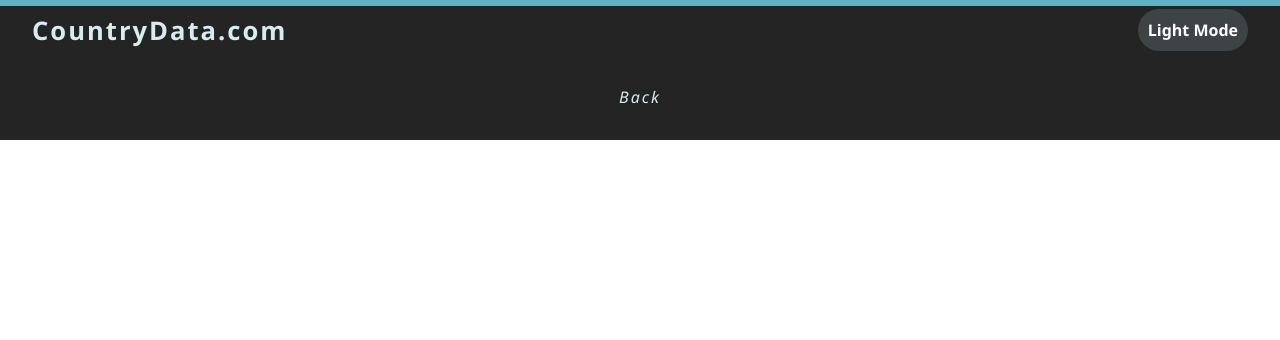
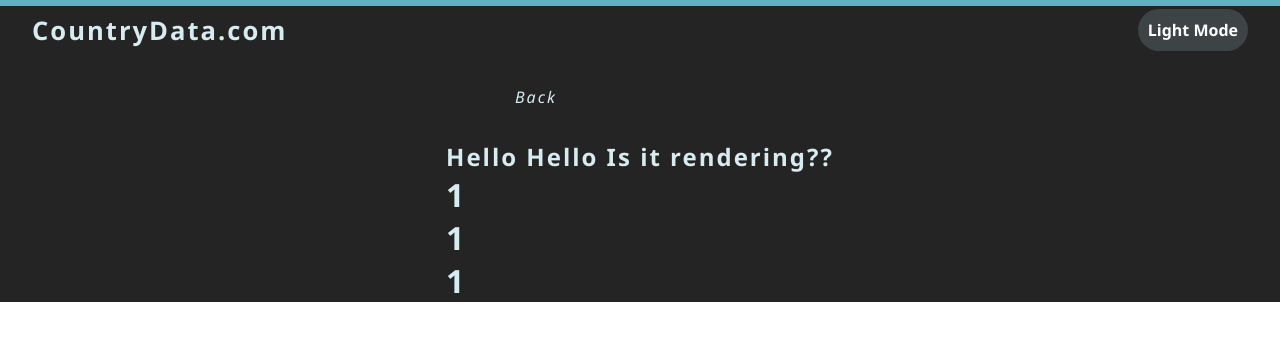
Before and after one commit to AndrewTownsley/country-data-react, a React (Create React App) app: page /detail/1 in a window 1280 px wide. Shown: the top 340 px of the page. Built offline with nearby package versions, Linux system fonts and the light colour scheme; no server answers.

Commit message:
FInally got the details page to properly render the selected country.  Next is returning all of the country data.

```diff
--- a/src/App.js
+++ b/src/App.js
@@ -17,6 +17,8 @@ function App() {
       })
       .catch((error) => console.log("error"))
     }
+
+
 
     useEffect(() => {
       fetchCountry();
@@ -41,7 +43,7 @@ function App() {
               fetchCountry={fetchCountry}
             />
           </Route>
-          <Route path="/detail">
+          <Route path="/detail/:name">
               <Detail
                 countries={countries}
               />
--- a/src/components/CountryItem.jsx
+++ b/src/components/CountryItem.jsx
@@ -6,7 +6,7 @@ const CountryItem = ({ country, index }) => {
 
 
     return (
-            <Link to={`/detail/${name}`}>
+            <Link to={`/detail/${country.name}`}>
                 <li className="country-item" key={index}>
                     <span>{country.name}
                         <img src={country.flag} alt={country.flag} />
--- a/src/pages/Detail.jsx
+++ b/src/pages/Detail.jsx
@@ -2,27 +2,9 @@ import React, { useState, useEffect } from 'react';
 import { Link, useParams } from 'react-router-dom';
 
 
-const Detail = ({ countries }) => {
+const Detail = ({ countries, country }) => {
     const [countryDetail, setCountryDetail] = useState([]);
     const { name } = useParams()
-
-    ////////////////////////////////////////////
-    ////////////////////////////////////////////
-    // ////////////////////////////////////////////
-    // You Will Have to destructure the name property from the original fetch, and import it to this component
-    // You Will Have to destructure the name property from the original fetch, and import it to this component
-    // You Will Have to destructure the name property from the original fetch, and import it to this component
-    // You Will Have to destructure the name property from the original fetch, and import it to this component
-    ////////////////////////////////////////////
-    ////////////////////////////////////////////
-    ////////////////////////////////////////////
-
-
-
-
-
-
-
 
     useEffect(() => {
         const fetchCountryData = async () => {
@@ -32,7 +14,7 @@ const Detail = ({ countries }) => {
             console.log(country);
         }
         fetchCountryData()
-    }, [name])
+    }, [])
 
     return (
         <div className="detail-main">
@@ -40,14 +22,11 @@ const Detail = ({ countries }) => {
                 <Link to='/'><i className="fas fa-arrow-left">Back</i></Link>
             </div>
             <div className="detail-main-content">
+                <h2>Hello Hello Is it rendering??</h2>
                 <h1>{name}</h1>
                 <h1>{name}</h1>
                 <h1>{name}</h1>
-                <h1>{name}</h1>
-                <h1>{name}</h1>
-                <h1>{name}</h1>
-                <h1>{name}</h1>
-                <h1>{name}</h1>
+
                 <div className="detail-info">
 
                 </div>
```
Also changed, not shown: 1 other file (tests, documents, lock files or other folders).
